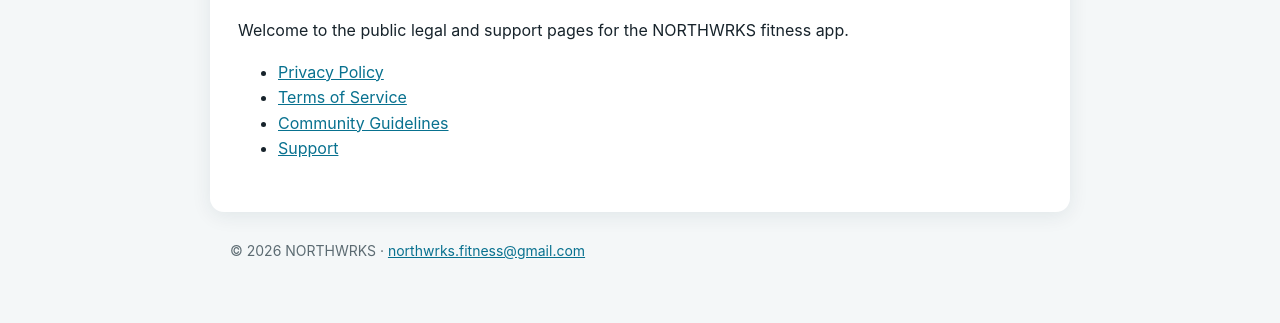
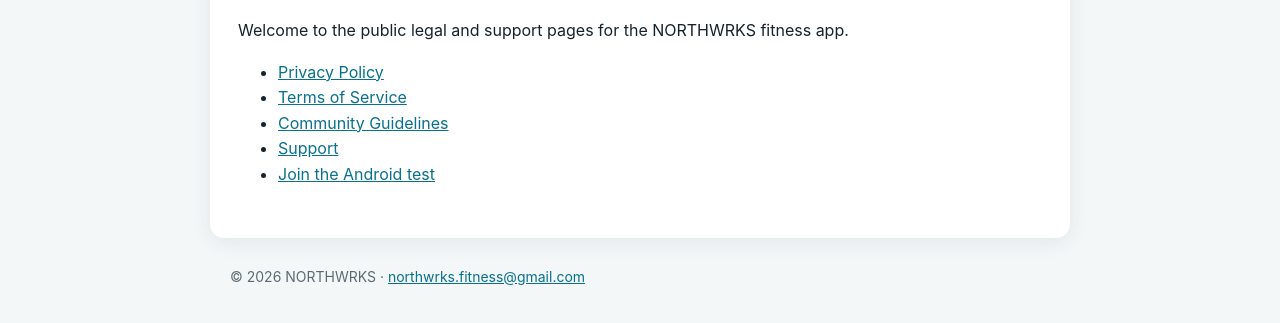
Before and after one commit to Liandurr/northwrks-privacy, a plain HTML site: page index.html in a window 1280 px wide. Shown: the part 265-588 px from the top of the page. Drawn offline with Linux system fonts and the light colour scheme.

Commit message:
Add Android closed testing signup page

```diff
--- a/index.html
+++ b/index.html
@@ -1 +1 @@
-<!doctype html><html lang="en"><head><meta charset="utf-8"><meta name="viewport" content="width=device-width, initial-scale=1"><title>Legal & Support | NORTHWRKS</title><link rel="stylesheet" href="styles.css"></head><body><header><div class="wrap"><div class="brand">NORTHWRKS</div><nav><a href="index.html">Home</a><a href="privacy.html">Privacy</a><a href="terms.html">Terms</a><a href="guidelines.html">Guidelines</a><a href="support.html">Support</a></nav></div></header><main><h1>NORTHWRKS legal and support</h1><p>Welcome to the public legal and support pages for the NORTHWRKS fitness app.</p><ul><li><a href="privacy.html">Privacy Policy</a></li><li><a href="terms.html">Terms of Service</a></li><li><a href="guidelines.html">Community Guidelines</a></li><li><a href="support.html">Support</a></li></ul></main><footer>© 2026 NORTHWRKS · <a href="mailto:northwrks.fitness@gmail.com">northwrks.fitness@gmail.com</a></footer></body></html>
+<!doctype html><html lang="en"><head><meta charset="utf-8"><meta name="viewport" content="width=device-width, initial-scale=1"><title>Legal & Support | NORTHWRKS</title><link rel="stylesheet" href="styles.css"></head><body><header><div class="wrap"><div class="brand">NORTHWRKS</div><nav><a href="index.html">Home</a><a href="privacy.html">Privacy</a><a href="terms.html">Terms</a><a href="guidelines.html">Guidelines</a><a href="support.html">Support</a></nav></div></header><main><h1>NORTHWRKS legal and support</h1><p>Welcome to the public legal and support pages for the NORTHWRKS fitness app.</p><ul><li><a href="privacy.html">Privacy Policy</a></li><li><a href="terms.html">Terms of Service</a></li><li><a href="guidelines.html">Community Guidelines</a></li><li><a href="support.html">Support</a></li><li><a href="testing.html">Join the Android test</a></li></ul></main><footer>© 2026 NORTHWRKS · <a href="mailto:northwrks.fitness@gmail.com">northwrks.fitness@gmail.com</a></footer></body></html>
```
Also changed, not shown: testing.html (added, +1 -0 lines).
